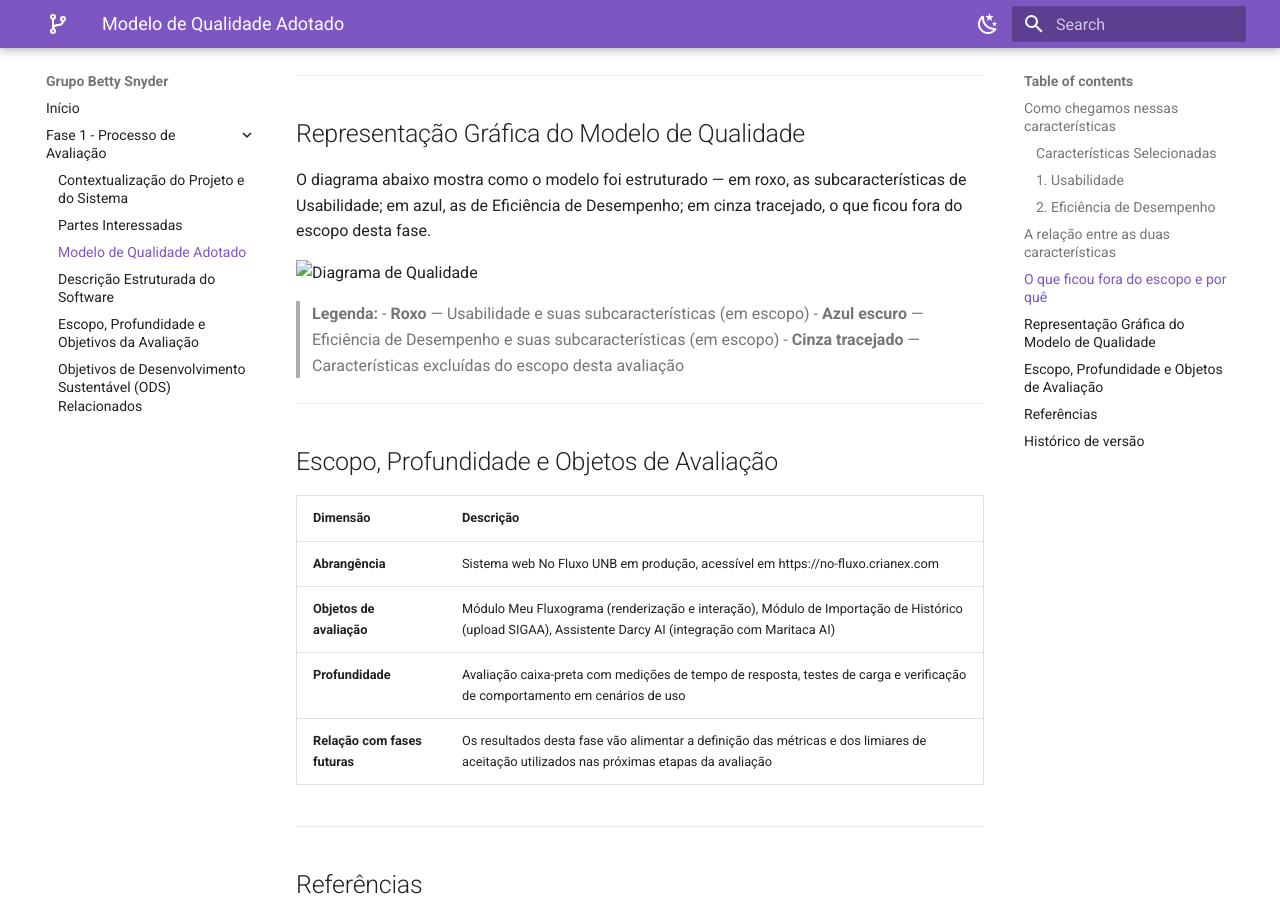
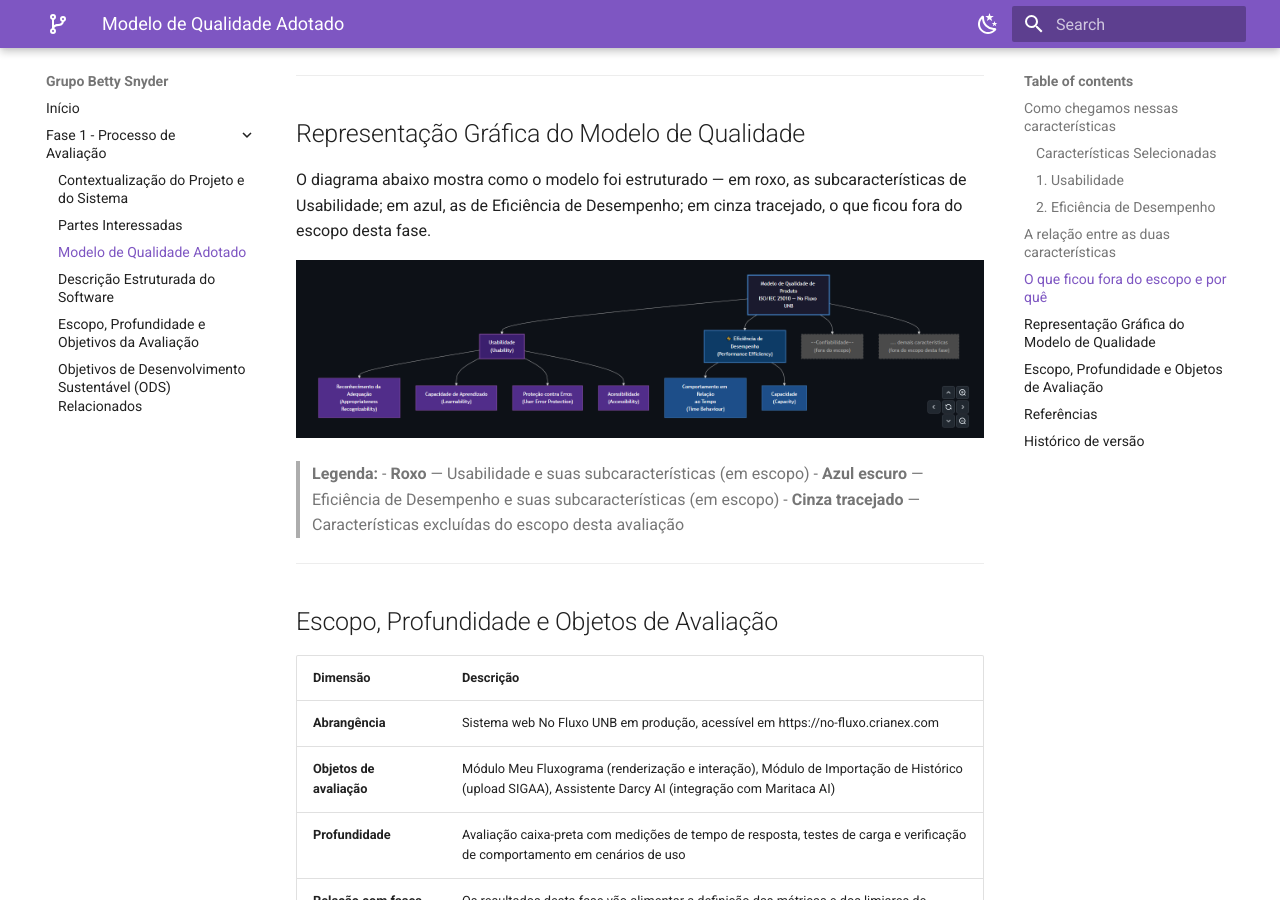
Before and after one commit to Ana-Luiza-SC/2026-1_T01_BETTY_SNYDER, an MkDocs documentation site: the page built from docs/fase1/fase1_modelo.md, in a window 1280 px wide and 900 px high, scrolled down 2141 px. Built offline with MkDocs 1.6.1 and Material for MkDocs 9.7.7, drawn with Linux system fonts in a browser that asks for light colours.

Commit message:
docs/revisao2

```diff
--- a/docs/fase1/fase1_modelo.md
+++ b/docs/fase1/fase1_modelo.md
@@ -49,7 +49,7 @@ Nem tudo do modelo ISO/IEC 25010 foi incluído. As escolhas foram intencionais:
 
 O diagrama abaixo mostra como o modelo foi estruturado — em roxo, as subcaracterísticas de Usabilidade; em azul, as de Eficiência de Desempenho; em cinza tracejado, o que ficou fora do escopo desta fase.
 
-![Diagrama de Qualidade](../assets/fase1/DiagramaQualidadeDeProduto.png)
+![Diagrama de Qualidade](../assets/fase1/DiagramaQualidadeDeProduto.PNG)
 
 > **Legenda:**
 > - **Roxo** — Usabilidade e suas subcaracterísticas (em escopo)
```
